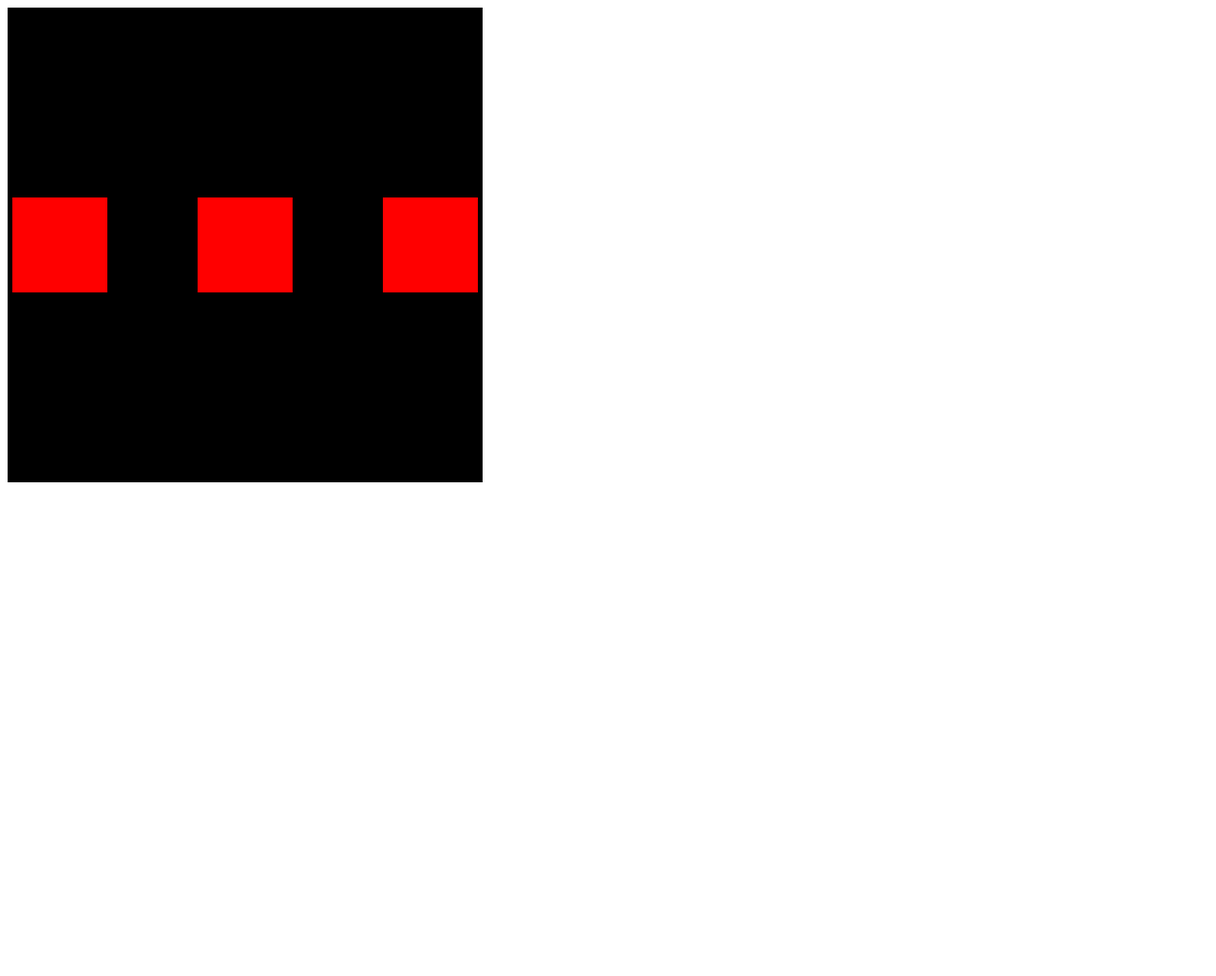
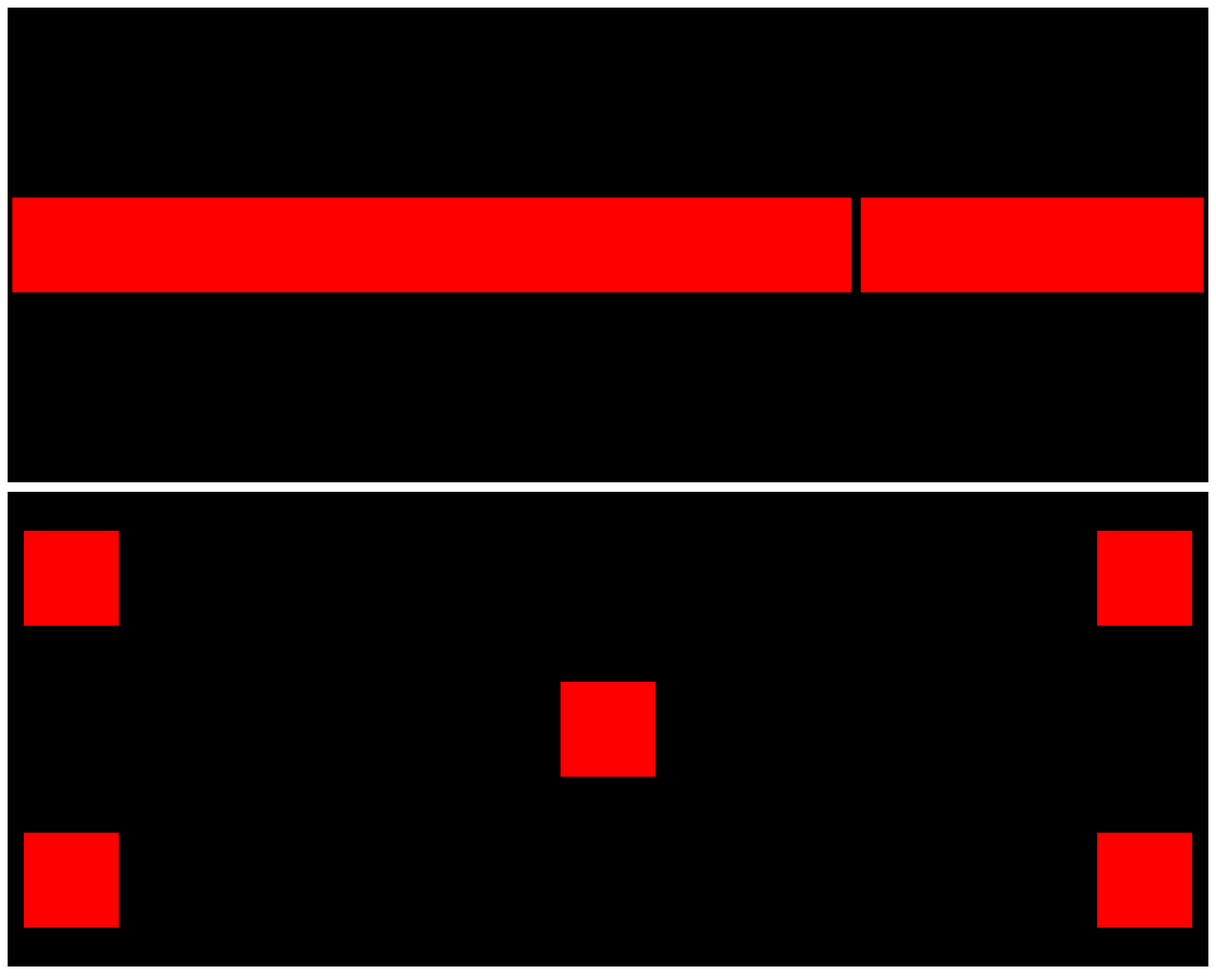
Before and after one commit to Zairaxx/exempell-sning-display-position-fend24, a plain HTML site: page index.html in a window 1280 px wide. Shown: the whole page at 95% size. Before the commit the page ends 800 px from the top, so only its background shows below. Drawn offline with Linux system fonts and the light colour scheme.

Commit message:
Flexbox exempel

```diff
--- a/index.html
+++ b/index.html
@@ -7,10 +7,23 @@
   <link rel="stylesheet" href="style.css">
 </head>
 <body>
-  <div class="large">
+  <div class="large one">
     <div class="small"></div>
     <div class="small"></div>
-    <div class="small"></div>
+    <!-- <div class="small"></div> -->
+  </div>
+  <div class="large two">
+    <div>
+      <div class="small"></div>
+      <div class="small"></div>
+    </div>
+    <div>
+      <div class="small"></div>
+    </div>
+    <div>
+      <div class="small"></div>
+      <div class="small"></div>
+    </div>
   </div>
 </body>
 </html>
--- a/style.css
+++ b/style.css
@@ -1,16 +1,76 @@
 .large {
   display:flex;
+  min-height:500px;
+  width:100% ;
+  background:black;
+  margin-bottom:10px;
+}
+
+.large.one {
   /* Bestäm huvudaxeln */
   flex-direction:row;
   /* Justify content placerar saker längs huvudaxeln */
-  justify-content: space-between;
+  justify-content: center;
   /* Align items placerar längs sekundära axeln */
   align-items:center;
-  height:500px;
-  width:500px;
-  background:black;
 }
 
+.large.one div:nth-of-type(1){
+  flex-grow:3;
+}
+
+.large.one div:nth-of-type(2){
+  flex-grow:1;
+}
+/*
+.large.one div:nth-last-of-type(3){
+  flex-grow:1;
+} */
+
+
+
+
+
+
+
+
+
+
+
+.large.two {
+  flex-direction:column;
+  justify-content: space-around;
+  padding:12px;
+  box-sizing: border-box;
+}
+
+/* .large.two div:nth-of-type(2) {
+
+  align-self:center;
+}
+
+.large.two div:nth-of-type(3) {
+  align-self:flex-end;
+} */
+
+.large.two > div {
+  /* border:5px solid lightcoral; */
+}
+
+.large.two > div:nth-of-type(1) {
+  display:flex;
+  justify-content: space-between;
+}
+
+.large.two > div:nth-of-type(2) {
+  display:flex;
+  justify-content: center;
+}
+
+.large.two > div:nth-of-type(3) {
+  display:flex;
+  justify-content: space-between;
+}
 
 .small {
   width:100px;
```
